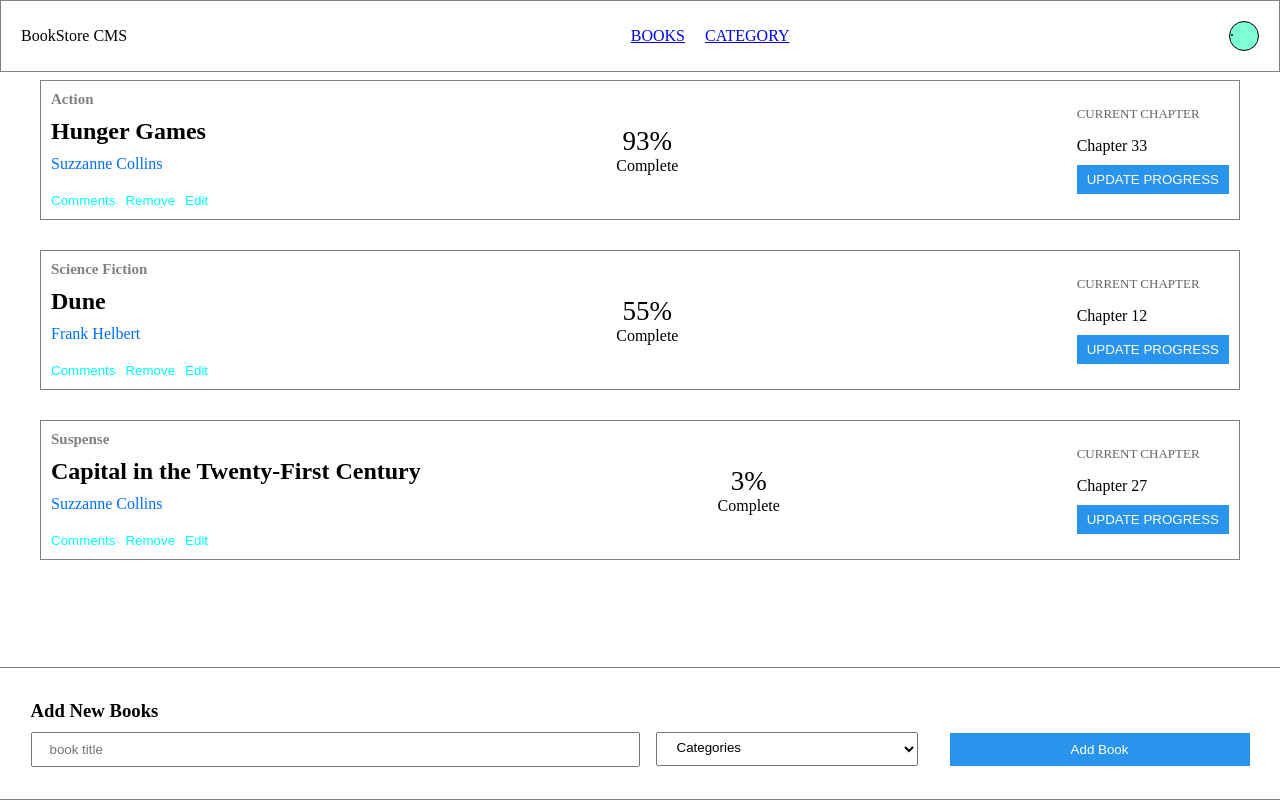
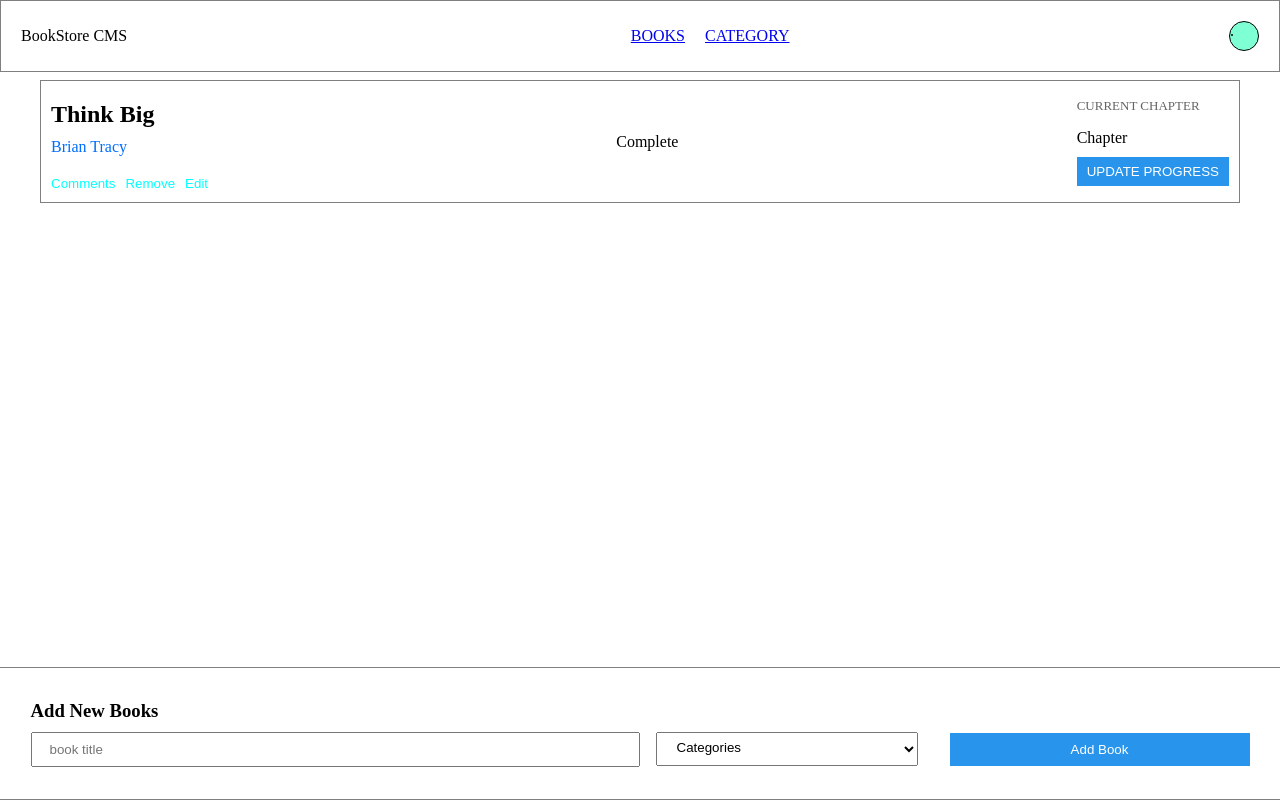
Before and after one commit to usorfaitheloho/book-store, a React (Create React App) app: page / in a window 1280 px wide. Built offline with nearby package versions, Linux system fonts and the light colour scheme.

Commit message:
Add UUID

```diff
--- a/package.json
+++ b/package.json
@@ -13,7 +13,9 @@
     "react-redux": "^7.2.8",
     "react-router-dom": "^6.3.0",
     "react-scripts": "5.0.0",
+    "react-uuid": "^1.0.2",
     "redux": "^4.1.2",
+    "uuid": "^8.3.2",
     "web-vitals": "^2.1.4"
   },
   "scripts": {
--- a/src/App.js
+++ b/src/App.js
@@ -2,10 +2,8 @@ import React from 'react';
 import './App.css';
 import Bookcontainer from './component/Home/Bookcontainer';
 
-function App() {
-  return (
-    <Bookcontainer />
-  );
-}
+const App = () => (
+  <Bookcontainer />
+);
 
 export default App;
--- a/src/component/Book/Book.js
+++ b/src/component/Book/Book.js
@@ -2,17 +2,14 @@ import React from 'react';
 import PropTypes from 'prop-types';
 import './Book.css';
 
-const Book = ({
-  // eslint-disable-next-line react/prop-types
-  title, author, genre, complete, chapter,
-}) => (
+const Book = ({ book }) => (
   <div className="bookItem">
     <ul className="bookItems-secs">
       <li className="bookDetails">
         <ul className="books">
-          <li className="genre">{genre}</li>
-          <li className="booktitle">{title}</li>
-          <li className="bookAuthor">{author}</li>
+          <li className="genre">{}</li>
+          <li className="booktitle">{book.title}</li>
+          <li className="bookAuthor">{book.author}</li>
         </ul>
         <ul className="actionButtons">
           <li><button type="button">Comments</button></li>
@@ -25,7 +22,7 @@ const Book = ({
           <li className="update-secInner">
             <span className="circle" />
             <ul className="percentage">
-              <li className="number">{complete}</li>
+              <li className="number">{}</li>
               <li>Complete</li>
             </ul>
           </li>
@@ -37,7 +34,7 @@ const Book = ({
           <li>
             Chapter
             {' '}
-            <span className="chapter">{chapter}</span>
+            <span className="chapter">{}</span>
           </li>
           <li><button type="button">UPDATE PROGRESS</button></li>
         </ul>
--- a/src/component/Home/BookList.js
+++ b/src/component/Home/BookList.js
@@ -1,13 +1,21 @@
 import React from 'react';
 import './BookList.css';
+import { useSelector } from 'react-redux';
 import Book from '../Book/Book';
 
-const BookList = () => (
-  <ul className="booklist-box">
-    <Book title="Hunger Games" author="Suzzanne Collins" genre="Action" complete="93%" chapter="33" />
-    <Book title="Dune" author="Frank Helbert" genre="Science Fiction" complete="55%" chapter="12" />
-    <Book title="Capital in the Twenty-First Century" author="Suzzanne Collins" genre="Suspense" complete="3%" chapter="27" />
-  </ul>
-);
+const BookList = () => {
+  const books = useSelector((state) => state.reducer);
+  console.log(books);
+  return (
+    <ul className="booklist-box">
+      {books.map((book) => (
+        <Book
+          key={book.id}
+          book={book}
+        />
+      ))}
+    </ul>
+  );
+};
 
 export default BookList;
--- a/src/redux/books/books.js
+++ b/src/redux/books/books.js
@@ -1,7 +1,7 @@
 const ADD_BOOK = 'book-store/books/ADD_BOOK';
 const REMOVE_BOOK = 'book-store/books/REMOVE_BOOK';
 
-const initialState = [{title: 'Think Big', author: 'Brian Tracy'}];
+const initialState = [{ title: 'Think Big', author: 'Brian Tracy' }];
 
 export const addbook = (payload) => ({
   type: ADD_BOOK,
```
Also changed, not shown: 1 other file (tests, documents, lock files or other folders).
